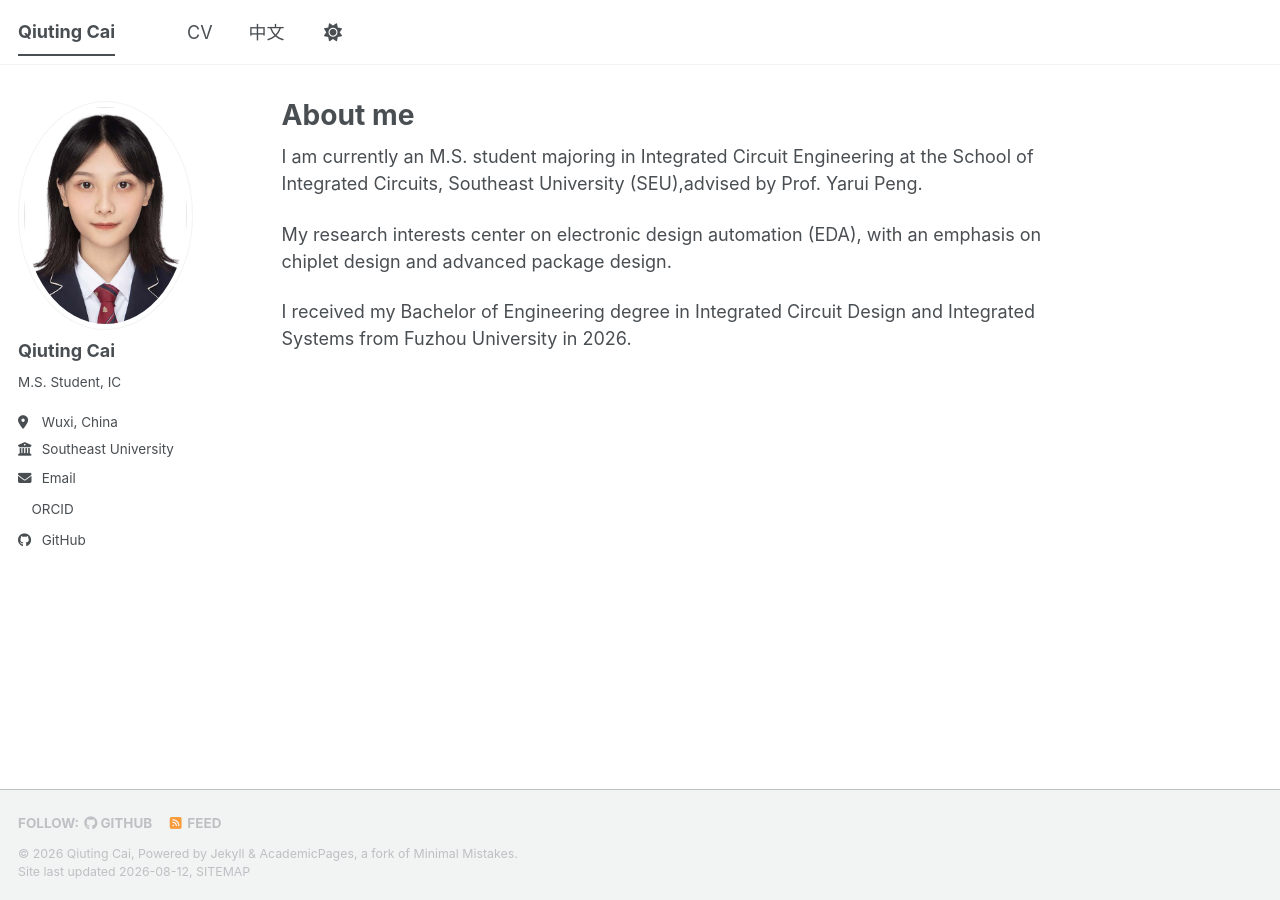
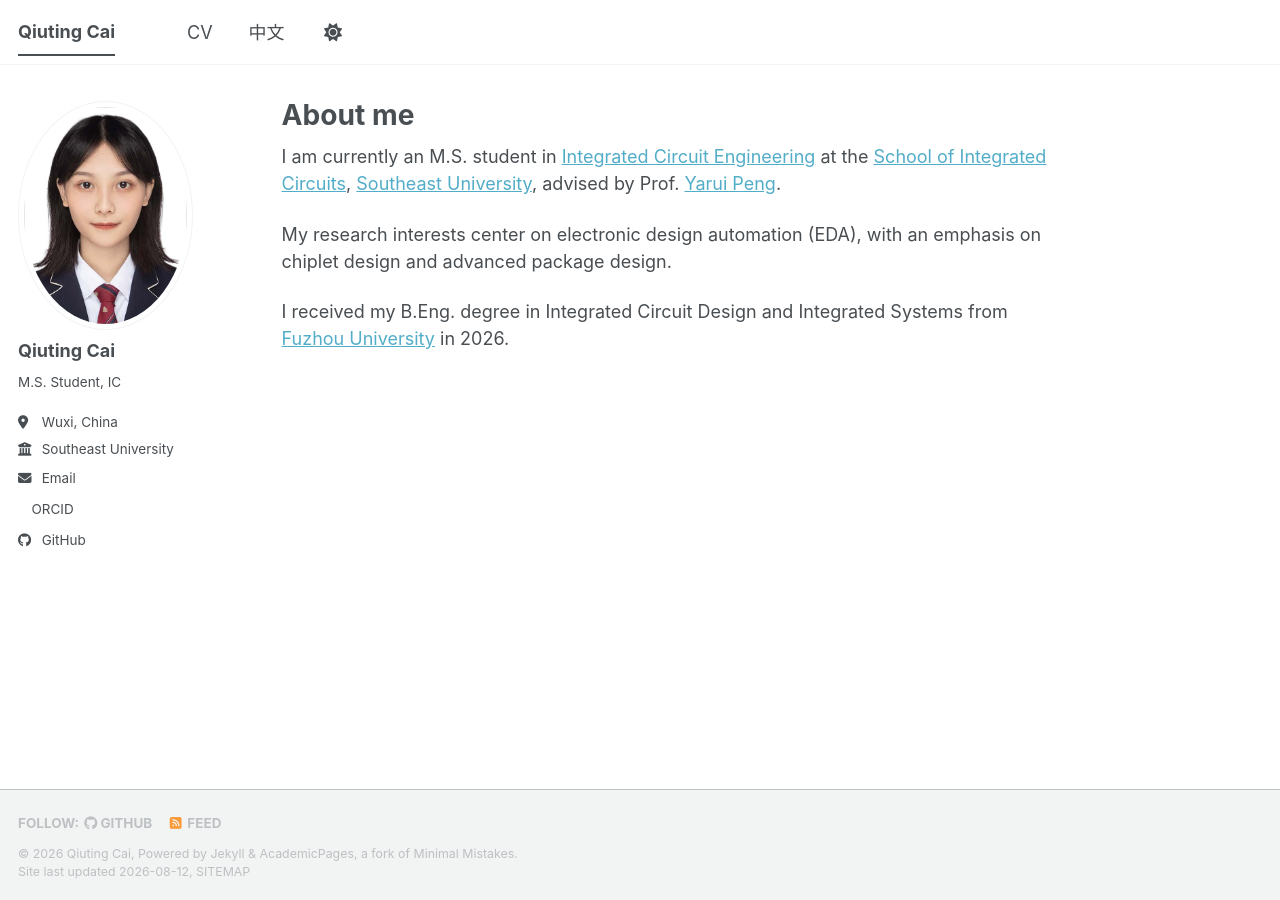
Before and after one commit to Qiuting-Cai/Qiuting-Cai.github.io, a Jekyll site: the page built from _pages/about.md, in a window 1280 px wide. Built offline with Jekyll 4.4.1, drawn with Linux system fonts in a browser that asks for light colours; a style sheet for code colours, icons or effects is not loaded.

Commit message:
Update about.md

```diff
--- a/_pages/about.md
+++ b/_pages/about.md
@@ -6,8 +6,8 @@ redirect_from:
   - /about/
   - /about.html
 ---
-I am currently an M.S. student majoring in Integrated Circuit Engineering at the School of Integrated Circuits, Southeast University (SEU),advised by Prof. Yarui Peng.
+I am currently an M.S. student in [Integrated Circuit Engineering](https://ic.seu.edu.cn/ic_en/) at the [School of Integrated Circuits](https://ic.seu.edu.cn/ic_en/), [Southeast University](https://www.seu.edu.cn/), advised by Prof. [Yarui Peng](https://ic.seu.edu.cn/pyr/main.htm).
 
 My research interests center on electronic design automation (EDA), with an emphasis on chiplet design and advanced package design.
 
-I received my Bachelor of Engineering degree in Integrated Circuit Design and Integrated Systems from Fuzhou University in 2026.
+I received my B.Eng. degree in Integrated Circuit Design and Integrated Systems from [Fuzhou University](https://www.fzu.edu.cn/) in 2026.
```
